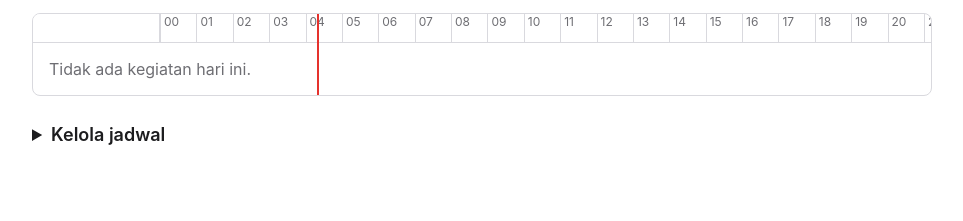
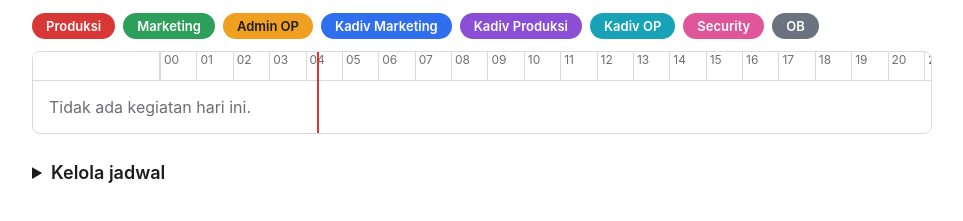
Before and after one commit to mrtoshiwa-source/jadwal-harian, a plain HTML site: page index.html in a window 1280 px wide. Shown: the part 87-308 px from the top of the page, without its empty margins (158-1121 px from the left). Drawn offline with Linux system fonts and the light colour scheme.

Commit message:
Menambah Label Warna

```diff
--- a/index.html
+++ b/index.html
@@ -99,12 +99,19 @@
       display: inline-block; width: 12px; height: 12px;
       border-radius: 50%; margin-right: 6px;
     }
+        #legenda { display: flex; flex-wrap: wrap; gap: 8px; margin: 12px 0; }
+    .pil {
+      padding: 5px 14px; border-radius: 999px;
+      font-size: 13px; font-weight: 600;
+      color: #fff; white-space: nowrap;
+    }
   </style>
 </head>
 <body>
   <h1>Jadwal Hari Ini</h1>
   <p id="tanggal"></p>
 
+    <div id="legenda"></div>
   <div class="wrap">
     <div class="tl" id="timeline"></div>
   </div>
@@ -469,6 +476,26 @@
       });
       wadahPreset.appendChild(b);
     });
+        // ---------- Label keterangan warna ----------
+    const LEGENDA = [
+      { teks: "Produksi",       warna: "#d93636" },
+      { teks: "Marketing",      warna: "#2e9e5b" },
+      { teks: "Admin OP",       warna: "#f0a020", hurufGelap: true },
+      { teks: "Kadiv Marketing", warna: "#2f6fed" },
+      { teks: "Kadiv Produksi", warna: "#8a4fd6" },
+      { teks: "Kadiv OP",       warna: "#17a2b8" },
+      { teks: "Security",       warna: "#e0559a" },
+      { teks: "OB",             warna: "#6b7280" }
+    ];
+    const kotakLegenda = document.getElementById("legenda");
+    LEGENDA.forEach((l) => {
+      const pil = document.createElement("span");
+      pil.className = "pil";
+      pil.textContent = l.teks;
+      pil.style.background = l.warna;
+      if (l.hurufGelap) pil.style.color = "#1c1c1e";
+      kotakLegenda.appendChild(pil);
+    });
     // ---------- Mulai ----------
     tampilkanDaftar();
     gambarTimeline();
```
Also changed, not shown: 1 other file.
